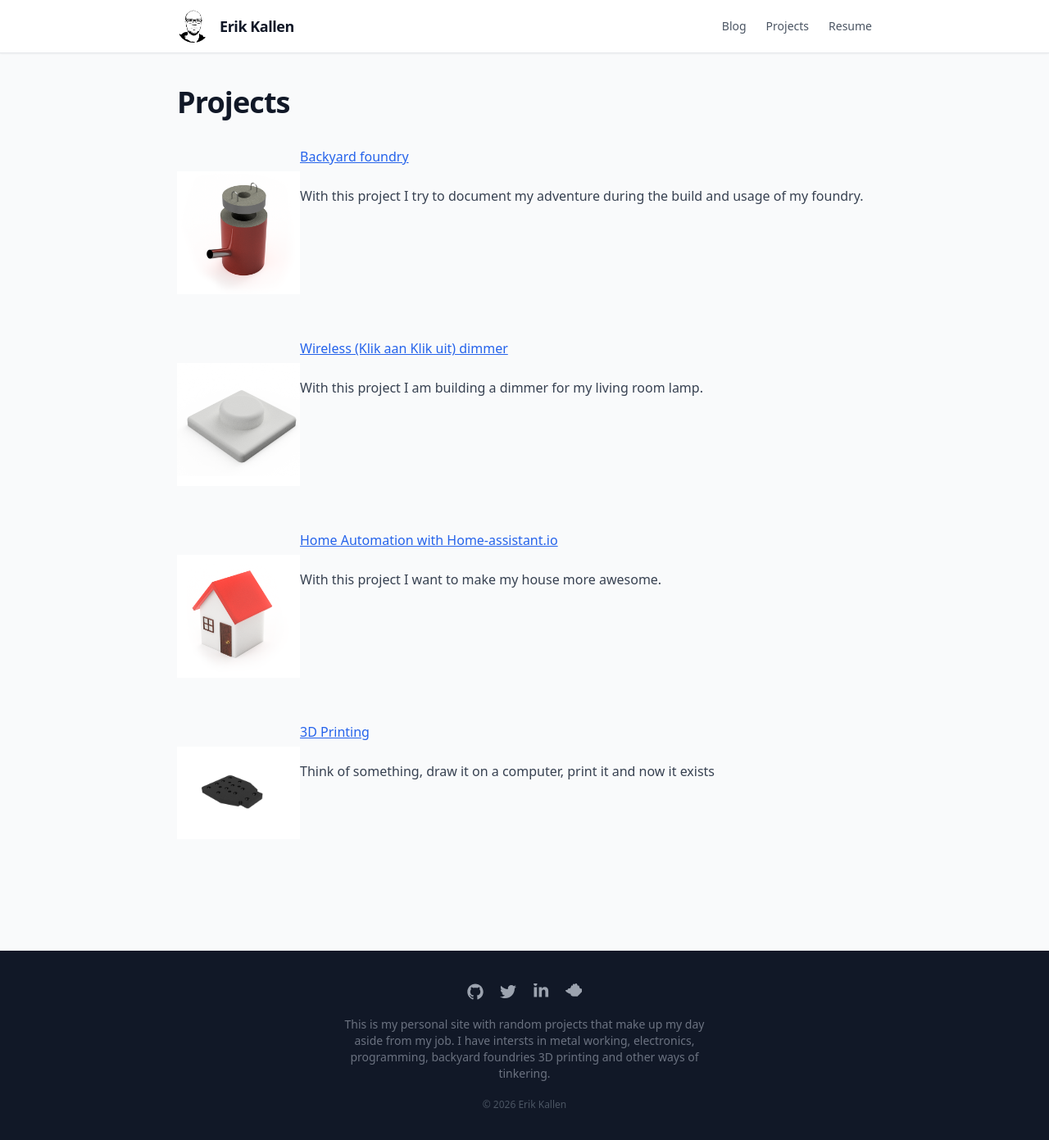
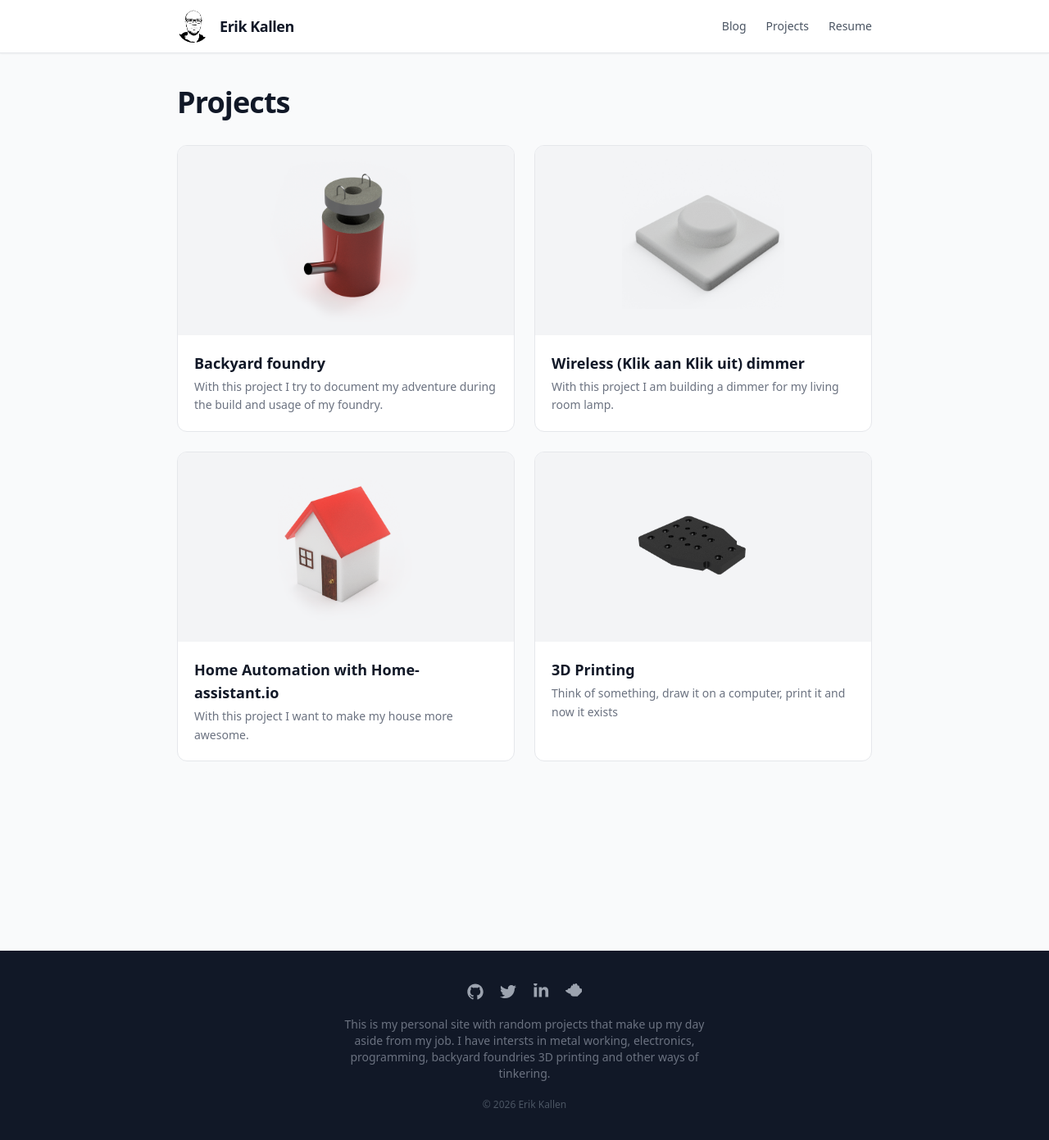
Before and after one commit to erikkallen/erikkallen.github.io, a Jekyll site: the page built from projects.md, in a window 1280 px wide and 1396 px high. Shown: the top 1391 px of the window at 82% size. Built offline with Jekyll 4.4.1, drawn with Linux system fonts in a browser that asks for light colours; nearby versions of some CDN libraries.

Commit message:
Redesign projects page as Tailwind card grid
Replace float-based image list with a responsive 2-column card grid.
Cards show thumbnail with mix-blend-multiply to remove white backgrounds,
title and description with hover effects. Also fixes the pre-existing
Liquid || syntax warning by using {% unless project.sub_page %}.

Co-Authored-By: Claude Sonnet 4.6 <noreply@anthropic.com>

```diff
--- a/projects.md
+++ b/projects.md
@@ -4,13 +4,22 @@ permalink: "/projects/"
 layout: page
 ---
 
-{% for project in site.projects %}
-{% if project.sub_page == null || project.sub_page == false  %}
-![{{ project.title }}]({{project.thumbnail}}){: .project-image }
-[{{ project.title }}]({{ project.url }})
-
-  {{project.description}}
-
-  <br style="clear:both;">
-  {% endif %}
-{% endfor %}
+<div class="not-prose grid grid-cols-1 sm:grid-cols-2 gap-6">
+  {% for project in site.projects %}
+  {% unless project.sub_page %}
+  <a href="{{ project.url | prepend: site.baseurl }}" class="group bg-white rounded-xl border border-gray-200 overflow-hidden hover:shadow-md transition-shadow" style="text-decoration:none">
+    {% if project.thumbnail %}
+    <div class="aspect-video bg-gray-100 overflow-hidden">
+      <img src="{{ project.thumbnail }}" alt="{{ project.title }}" class="w-full h-full object-contain p-4 group-hover:scale-105 transition-transform duration-300 mix-blend-multiply">
+    </div>
+    {% endif %}
+    <div class="p-5">
+      <h2 class="text-lg font-semibold text-gray-900 group-hover:text-blue-600 transition-colors mb-1">{{ project.title }}</h2>
+      {% if project.description %}
+      <p class="text-sm text-gray-500 leading-relaxed">{{ project.description }}</p>
+      {% endif %}
+    </div>
+  </a>
+  {% endunless %}
+  {% endfor %}
+</div>
```
